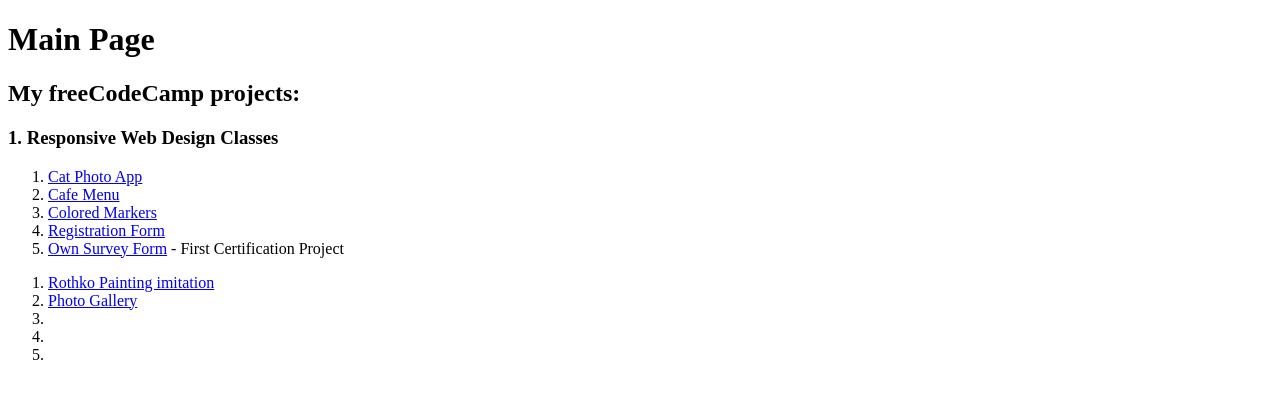
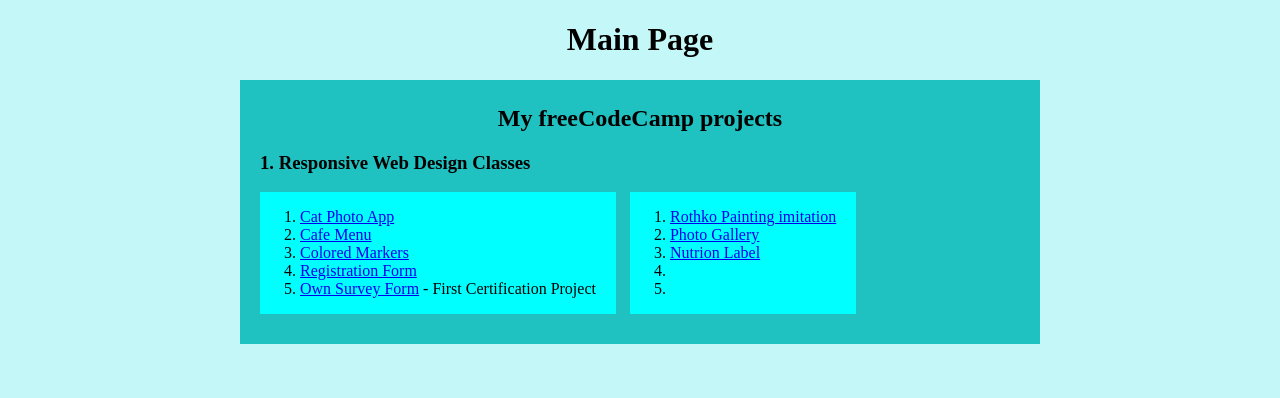
Before and after one commit to Felfel0102/responsive-web-design-class, a plain HTML site: page index.html in a window 1280 px wide. Drawn offline with Linux system fonts and the light colour scheme.

Commit message:
main page design & NL link added

```diff
--- /dev/null
+++ b/index.css
@@ -0,0 +1,59 @@
+* {
+    box-sizing: border-box;
+  }
+
+body {
+    background-color: rgba(108, 236, 236, 0.4);
+}
+
+h1 {
+    text-align: center;
+}
+
+h2 {
+    text-align: center;
+}
+
+.first-title {
+    margin: auto;
+    background-color: rgb(31, 193,193);
+    padding: 5px 20px 20px 20px;
+    max-width: 800px;
+    min-width: 750px;
+
+}
+
+.first-list {
+    margin: 0px 10px 10px 0;
+    background-color: aqua;
+    display: inline-block;
+    padding-right: 20px;
+}
+
+.second-list {
+    margin: 0px 10px 10px 0;
+    background-color: aqua;
+    display: inline-block;
+    padding-right: 20px;
+}
+
+.third-list {
+    margin: 0px 10px 10px 0;
+    background-color: aqua;
+    display: inline-block;
+    padding-right: 20px;
+}
+
+.fourth-list {
+    margin: 0px 10px 10px 0;
+    background-color: aqua;
+    display: inline-block;
+    padding-right: 20px;
+}
+
+.fifth-list {
+    margin: 0px 10px 10px 0;
+    background-color: aqua;
+    display: inline-block;
+    padding-right: 20px;
+}
--- a/index.html
+++ b/index.html
@@ -1,16 +1,17 @@
 <!DOCTYPE html>
 <html lang="en">
   <head>
-    <meta charset="UTF-8">
-    <meta name="viewport" content="width=device-width, initial-scale=1.0">
+    <meta charset="UTF-8" />
+    <meta name="viewport" content="width=device-width, initial-scale=1.0" />
     <title>Document</title>
-    <link rel="stylesheet" href="index.css">
+    <link rel="stylesheet" href="index.css" />
   </head>
   <body>
     <h1>Main Page</h1>
-   <div>
-    <h2>My freeCodeCamp projects:</h2>
+    <div class="first-title">
+      <h2>My freeCodeCamp projects</h2>
       <h3>1. Responsive Web Design Classes</h3>
+      <div class="first-list">
         <ol>
           <li><a href="./CatPhotoApp.html">Cat Photo App</a></li>
           <li><a href="./CafeMenu.html">Cafe Menu</a></li>
@@ -18,13 +19,16 @@
           <li><a href="./RegistrationForm.html">Registration Form</a></li>
           <li><a href="./OwnSurveyForm.html">Own Survey Form</a> - First Certification Project</li>
         </ol>
+      </div>
+      <div class="second-list">
         <ol>
           <li><a href="./RothkoPainting.html">Rothko Painting imitation</a></li>
           <li><a href="./PhotoGallery.html">Photo Gallery</a></li>
-        <li><a href=""></a></li>
+          <li><a href="./NutrionLabel.html">Nutrion Label</a></li>
           <li><a href=""></a></li>
           <li><a href=""></a></li>
         </ol>
       </div>
+    </div>
   </body>
 </html>
```
Lines whose indentation alone changed are shown as unchanged.
